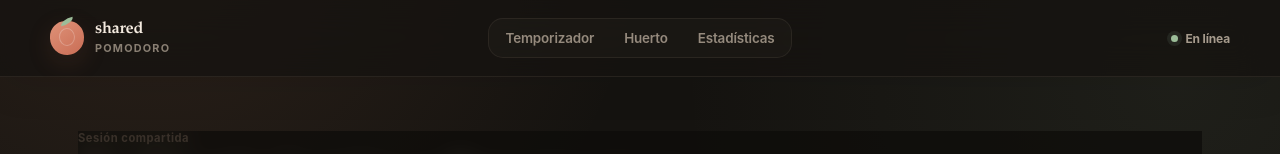
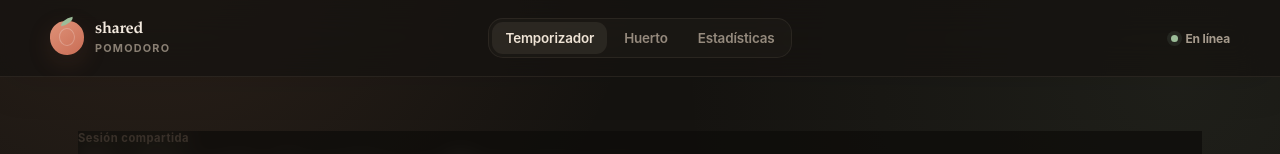
Before and after one commit to acoidaan/shared-pomodoro, a Next.js app: page /room/1 in a window 1280 px wide. Shown: the top 154 px of the page. Built offline with nearby package versions, Linux system fonts and the light colour scheme; no server answers.

Commit message:
fix: preserve active room across navigation

```diff
--- a/app/header-timer.jsx
+++ b/app/header-timer.jsx
@@ -1,11 +1,17 @@
 "use client";
 
 import Link from "next/link";
+import { usePathname } from "next/navigation";
+import { useActiveRoomCode } from "../lib/activeRoom";
 import { formatTime, useTimer } from "./timer-context";
 
 // Mini contador en la cabecera: visible en cualquier página mientras corre el tiempo.
 export default function HeaderTimer() {
   const { running, remaining, mode, phase } = useTimer();
+  const pathname = usePathname();
+  const rememberedRoomCode = useActiveRoomCode();
+  const routeRoomCode = pathname.match(/^\/room\/([^/]+)/)?.[1] || "";
+  const roomCode = routeRoomCode || rememberedRoomCode;
 
   if (!running) return null;
 
@@ -13,7 +19,7 @@ export default function HeaderTimer() {
 
   return (
     <Link
-      href="/"
+      href={roomCode ? `/room/${roomCode}` : "/"}
       className={`header-timer ${isBreak ? "is-break" : ""}`}
       title="Volver al temporizador"
     >
--- a/app/layout.jsx
+++ b/app/layout.jsx
@@ -1,7 +1,7 @@
 import "./globals.css";
-import Link from "next/link";
 import { TimerProvider } from "./timer-context";
 import HeaderTimer from "./header-timer";
+import SiteLogo from "./site-logo";
 import SiteNav from "./site-nav";
 
 export const metadata = {
@@ -17,15 +17,7 @@ export default function RootLayout({ children }) {
         <TimerProvider>
           <header className="site-header">
             <div className="header-inner">
-              <Link href="/" className="logo" aria-label="Shared Pomodoro">
-                <span className="brand-mark" aria-hidden="true">
-                  <span className="brand-leaf" />
-                </span>
-                <span className="brand-copy">
-                  <strong>shared</strong>
-                  <small>pomodoro</small>
-                </span>
-              </Link>
+              <SiteLogo />
               <SiteNav />
               <div className="header-status">
                 <HeaderTimer />
--- a/app/room-context.jsx
+++ b/app/room-context.jsx
@@ -9,6 +9,10 @@ import {
   useRef,
   useState,
 } from "react";
+import {
+  forgetActiveRoom,
+  rememberActiveRoom,
+} from "../lib/activeRoom";
 import { hasFirebase } from "../lib/firebaseClient";
 import {
   closeRoom as closeRoomData,
@@ -197,6 +201,14 @@ export function RoomProvider({ code, children }) {
   const isHost = Boolean(room && user && room.hostId === user.uid);
 
   useEffect(() => {
+    if (status === "ready") {
+      rememberActiveRoom(code);
+    } else if (["setup", "missing", "expired"].includes(status)) {
+      forgetActiveRoom(code);
+    }
+  }, [code, status]);
+
+  useEffect(() => {
     if (status !== "ready") return;
     timer.setSessionContext({ roomCode: code });
     return () => timer.setSessionContext(null);
@@ -256,12 +268,17 @@ export function RoomProvider({ code, children }) {
   ]);
 
   const leaveRoom = useCallback(async () => {
-    if (user) await removeRoomMember({ code, user });
+    try {
+      if (user) await removeRoomMember({ code, user });
+    } finally {
+      forgetActiveRoom(code);
+    }
   }, [code, user]);
 
   const closeRoom = useCallback(async () => {
     if (!isHost) return;
     await closeRoomData({ code });
+    forgetActiveRoom(code);
     setStatus("missing");
   }, [code, isHost]);
 
--- /dev/null
+++ b/app/site-logo.jsx
@@ -0,0 +1,28 @@
+"use client";
+
+import Link from "next/link";
+import { usePathname } from "next/navigation";
+import { useActiveRoomCode } from "../lib/activeRoom";
+
+export default function SiteLogo() {
+  const pathname = usePathname();
+  const rememberedRoomCode = useActiveRoomCode();
+  const routeRoomCode = pathname.match(/^\/room\/([^/]+)/)?.[1] || "";
+  const roomCode = routeRoomCode || rememberedRoomCode;
+
+  return (
+    <Link
+      href={roomCode ? `/room/${roomCode}` : "/"}
+      className="logo"
+      aria-label="Shared Pomodoro"
+    >
+      <span className="brand-mark" aria-hidden="true">
+        <span className="brand-leaf" />
+      </span>
+      <span className="brand-copy">
+        <strong>shared</strong>
+        <small>pomodoro</small>
+      </span>
+    </Link>
+  );
+}
--- a/app/site-nav.jsx
+++ b/app/site-nav.jsx
@@ -2,32 +2,37 @@
 
 import Link from "next/link";
 import { usePathname } from "next/navigation";
-
-const links = [
-  { href: "/", label: "Temporizador" },
-  { href: "/huerto", label: "Huerto" },
-  { href: "/stats", label: "Estadísticas" },
-];
+import { useActiveRoomCode } from "../lib/activeRoom";
 
 export default function SiteNav() {
   const pathname = usePathname();
+  const rememberedRoomCode = useActiveRoomCode();
+  const routeRoomCode = pathname.match(/^\/room\/([^/]+)/)?.[1] || "";
+  const roomCode = routeRoomCode || rememberedRoomCode;
+  const timerHref = roomCode ? `/room/${roomCode}` : "/";
+  const statsHref = roomCode ? `/room/${roomCode}/stats` : "/stats";
+  const links = [
+    { href: timerHref, label: "Temporizador", active: pathname === timerHref },
+    { href: "/huerto", label: "Huerto", active: pathname.startsWith("/huerto") },
+    {
+      href: statsHref,
+      label: "Estadísticas",
+      active: pathname.startsWith(statsHref),
+    },
+  ];
 
   return (
     <nav className="site-nav" aria-label="Navegación principal">
-      {links.map((link) => {
-        const active =
-          link.href === "/" ? pathname === "/" : pathname.startsWith(link.href);
-        return (
-          <Link
-            key={link.href}
-            href={link.href}
-            className={active ? "active" : ""}
-            aria-current={active ? "page" : undefined}
-          >
-            {link.label}
-          </Link>
-        );
-      })}
+      {links.map((link) => (
+        <Link
+          key={link.label}
+          href={link.href}
+          className={link.active ? "active" : ""}
+          aria-current={link.active ? "page" : undefined}
+        >
+          {link.label}
+        </Link>
+      ))}
     </nav>
   );
 }
--- /dev/null
+++ b/lib/activeRoom.js
@@ -0,0 +1,52 @@
+"use client";
+
+import { useEffect, useState } from "react";
+
+const ACTIVE_ROOM_KEY = "shared-pomodoro-active-room";
+const ACTIVE_ROOM_EVENT = "shared-pomodoro-active-room-change";
+
+function cleanRoomCode(code) {
+  return String(code || "")
+    .trim()
+    .toUpperCase()
+    .replace(/[^A-Z0-9]/g, "")
+    .slice(0, 8);
+}
+
+export function readActiveRoomCode() {
+  if (typeof window === "undefined") return "";
+  return cleanRoomCode(window.sessionStorage.getItem(ACTIVE_ROOM_KEY));
+}
+
+export function rememberActiveRoom(code) {
+  if (typeof window === "undefined") return;
+  const nextCode = cleanRoomCode(code);
+  if (!nextCode) return;
+  window.sessionStorage.setItem(ACTIVE_ROOM_KEY, nextCode);
+  window.dispatchEvent(new CustomEvent(ACTIVE_ROOM_EVENT, { detail: nextCode }));
+}
+
+export function forgetActiveRoom(code) {
+  if (typeof window === "undefined") return;
+  const currentCode = readActiveRoomCode();
+  const expectedCode = cleanRoomCode(code);
+  if (expectedCode && currentCode && expectedCode !== currentCode) return;
+  window.sessionStorage.removeItem(ACTIVE_ROOM_KEY);
+  window.dispatchEvent(new CustomEvent(ACTIVE_ROOM_EVENT, { detail: "" }));
+}
+
+export function useActiveRoomCode() {
+  const [code, setCode] = useState("");
+
+  useEffect(() => {
+    const syncCode = (event) => {
+      setCode(cleanRoomCode(event?.detail) || readActiveRoomCode());
+    };
+
+    syncCode();
+    window.addEventListener(ACTIVE_ROOM_EVENT, syncCode);
+    return () => window.removeEventListener(ACTIVE_ROOM_EVENT, syncCode);
+  }, []);
+
+  return code;
+}
```
